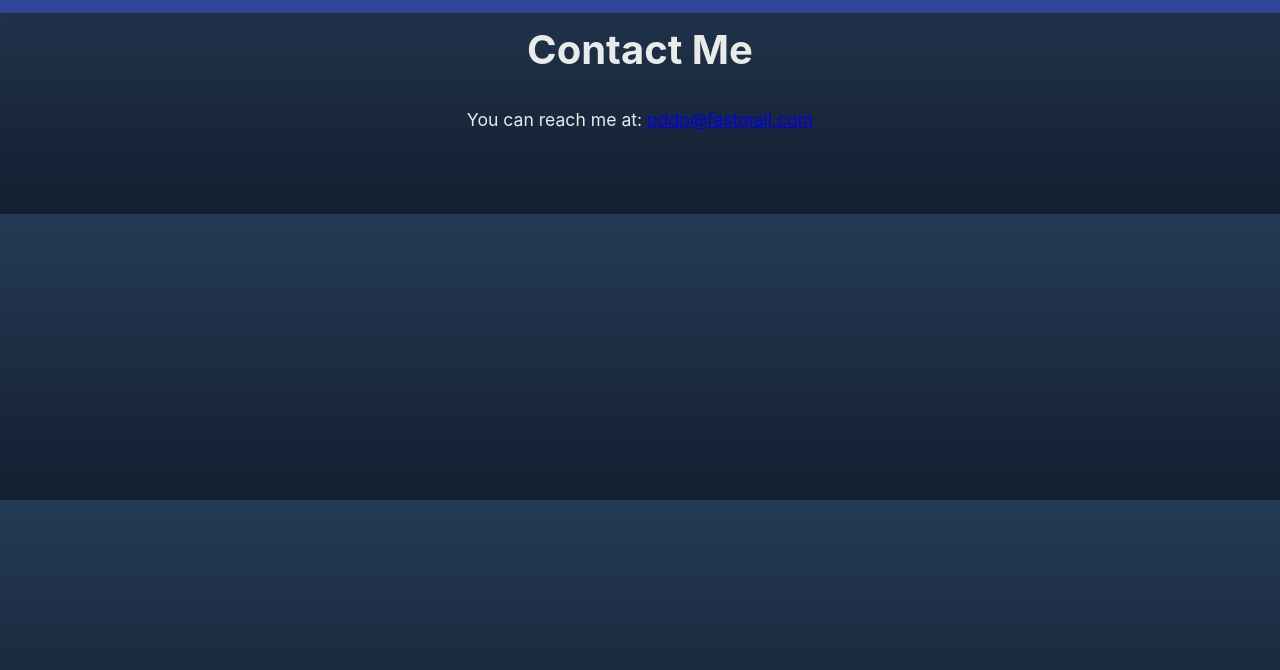
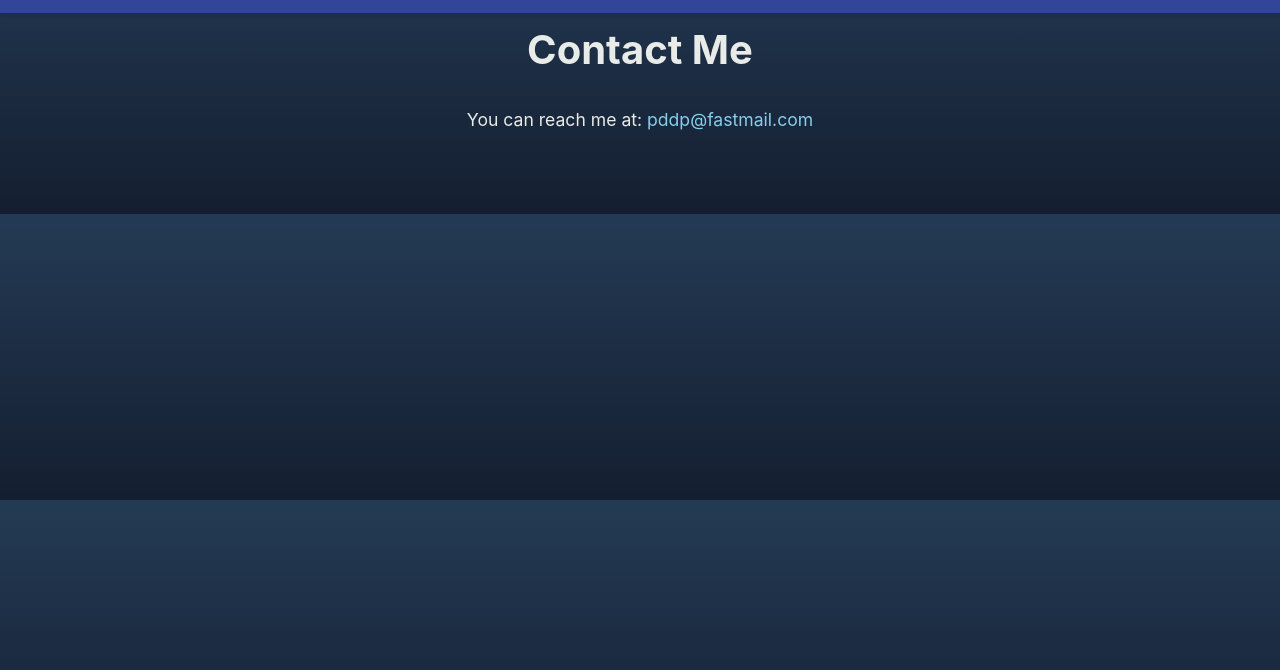
Before and after one commit to noredact/noredact.github.io, a plain HTML site: page contact.html in a window 1280 px wide. Shown: the part 72-742 px from the top of the page. Drawn offline with Linux system fonts and the light colour scheme.

Commit message:
Style mailto links in contact section
Add styles for mailto links in contact section

```diff
--- a/css/style.css
+++ b/css/style.css
@@ -246,3 +246,13 @@ nav ul li a img:hover {
     max-width: 800px;
     margin: 0 auto 1rem auto;
 }
+
+.contact-section a[href^="mailto:"] {
+    color: #87CEEB;
+    text-decoration: none;
+    transition: color 0.3s ease;
+}
+
+.contact-section a[href^="mailto:"]:hover {
+    color: #B0E2FF;
+}
```
